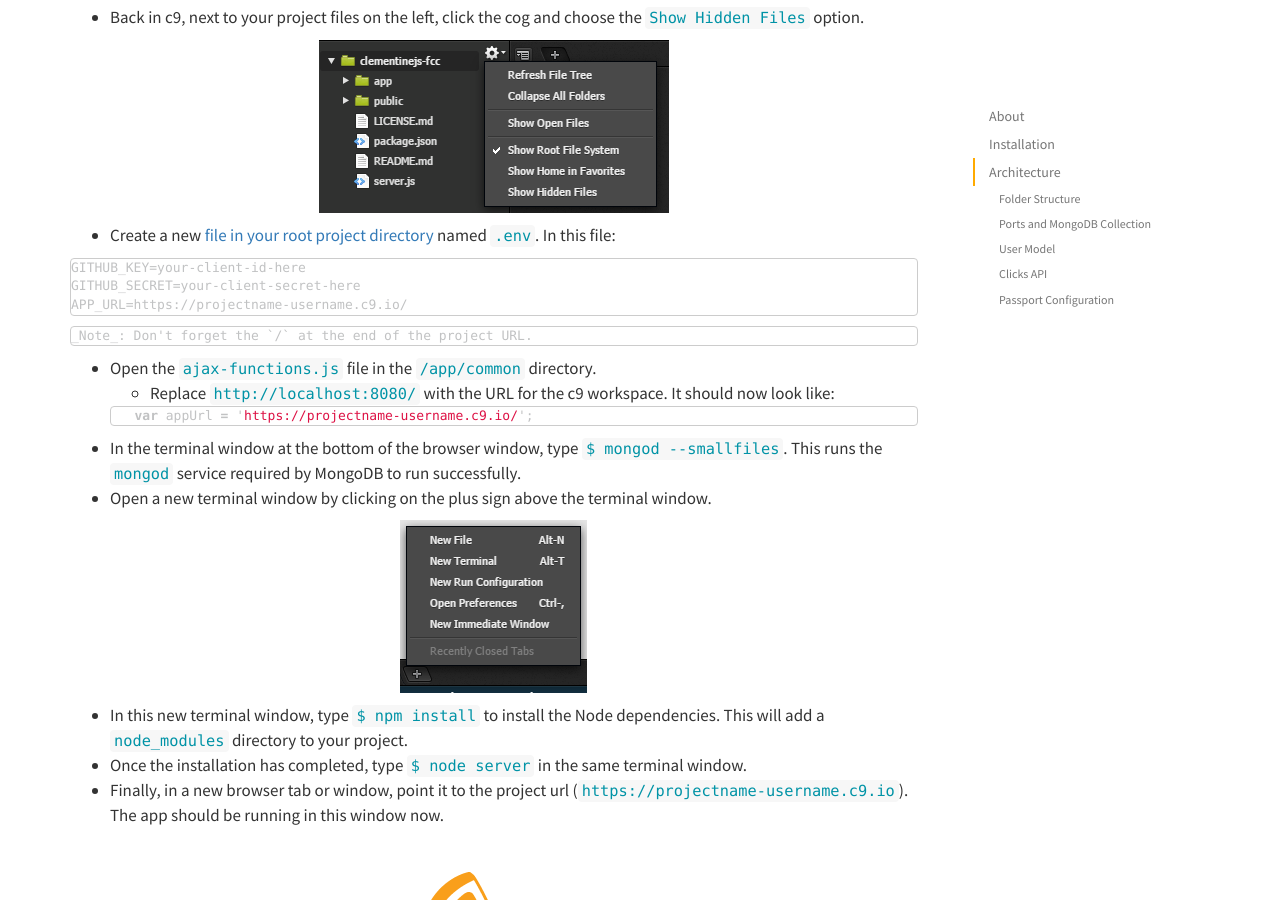
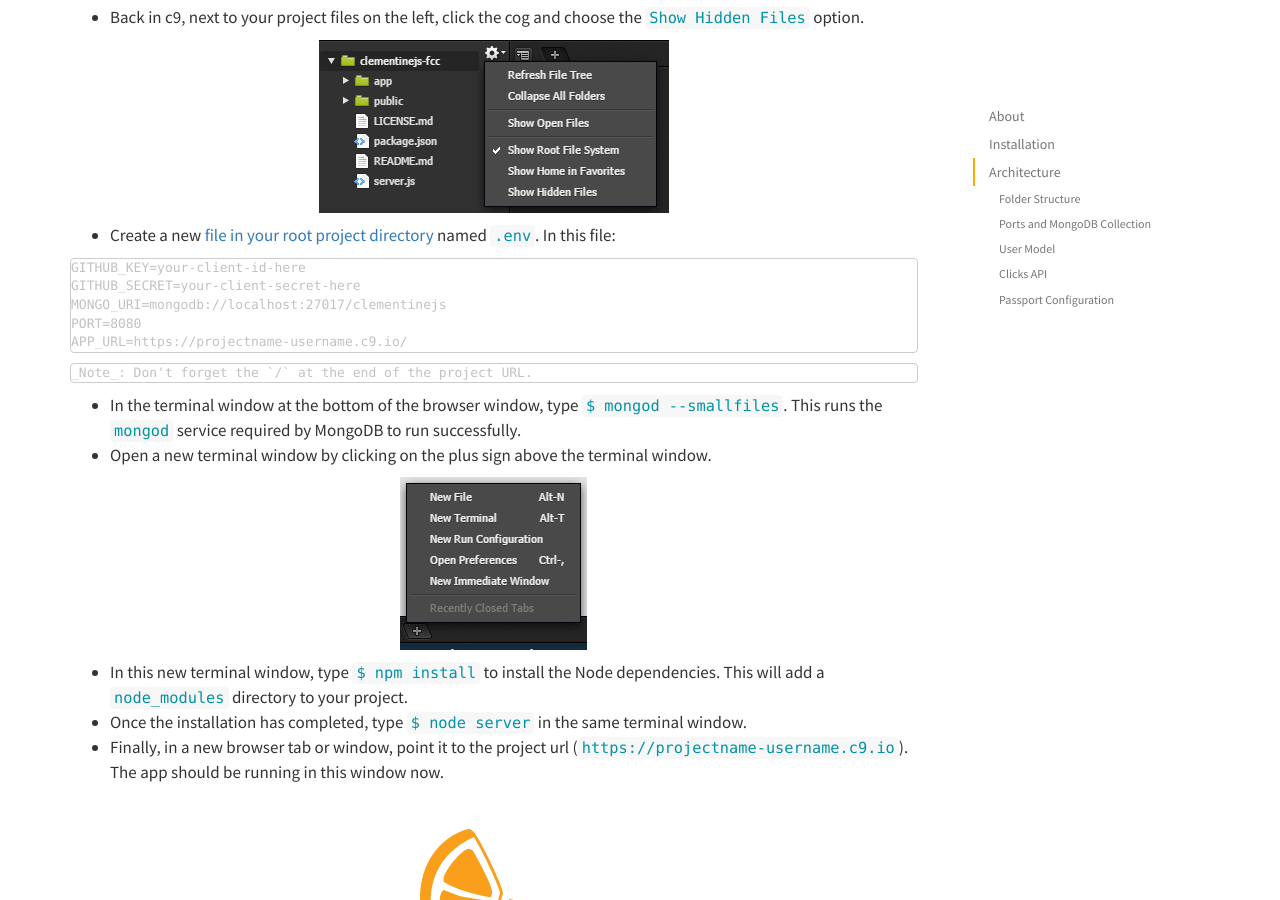
Before and after one commit to johnstonbl01/clementinejs, a Jekyll site: the page built from versions/fcc.md, in a window 1280 px wide and 900 px high, scrolled down 4672 px. Built offline with Jekyll 4.4.1, drawn with Linux system fonts in a browser that asks for light colours; Markdown is read by kramdown in place of the engine named in the settings.

Commit message:
Update c9 installation instructions in FCC docs.

````diff
--- a/versions/fcc.md
+++ b/versions/fcc.md
@@ -151,16 +151,11 @@ Setup for the remote dev environment [c9.io](http://www.c9.io) differs from the
 ```
 GITHUB_KEY=your-client-id-here
 GITHUB_SECRET=your-client-secret-here
+MONGO_URI=mongodb://localhost:27017/clementinejs
+PORT=8080
 APP_URL=https://projectname-username.c9.io/
 ```
 	_Note_: Don't forget the `/` at the end of the project URL.
-
-- Open the `ajax-functions.js` file in the `/app/common` directory.
-	- Replace `http://localhost:8080/` with the URL for the c9 workspace. It should now look like:
-
-	```js
-	 var appUrl = 'https://projectname-username.c9.io/';
-	 ```
 
 - In the terminal window at the bottom of the browser window, type `$ mongod --smallfiles`. This runs the `mongod` service required by MongoDB to run successfully.
 - Open a new terminal window by clicking on the plus sign above the terminal window.
````
